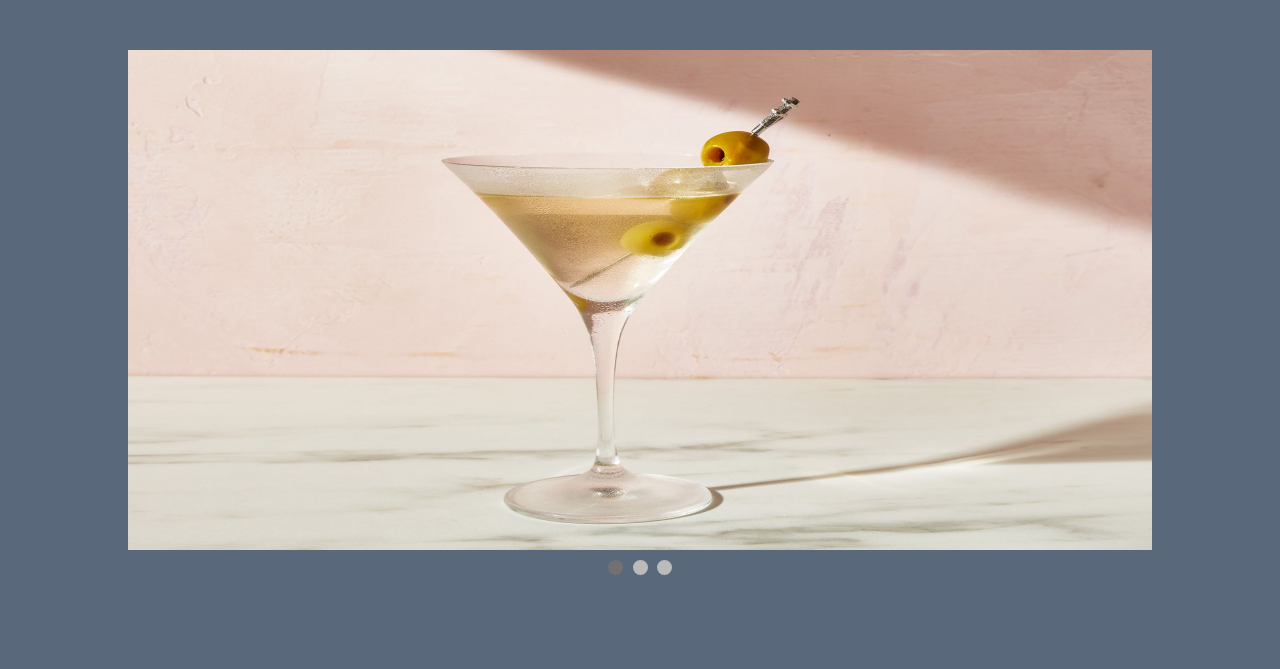
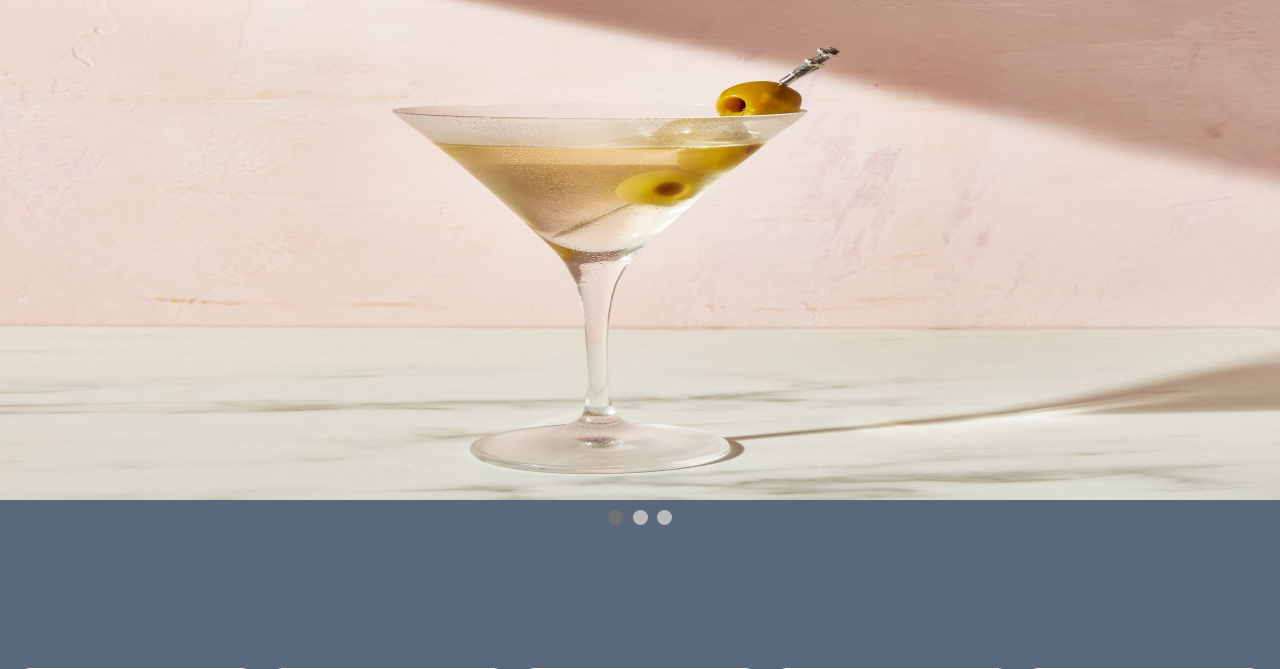
Before and after one commit to cs-ucc-ie/Team-15, a Flask app: page / in a window 1280 px wide. Shown: the part 120-789 px from the top of the page. Run offline with Flask 3, Linux system fonts and the light colour scheme; data comes from the database, SQL or seed files in the repository.

Commit message:
Slight slideshow change pushed to pull changes

```diff
--- a/static/styles.css
+++ b/static/styles.css
@@ -652,10 +652,9 @@ form {
 
 /*Slideshow*/
 .slideshow-container {
-  max-width: 80%;
+  max-width: 100%;
   position: relative;
   margin: auto;
-  margin-top: 50px;
 }
 
 .mySlides {
--- a/templates/pantry.html
+++ b/templates/pantry.html
@@ -34,5 +34,6 @@
     <div class="pantry-r2">
     <h2>Matching Cocktails</h2>
     <ul id="cocktail-list"></ul>
+
 </body>
 </html>
```
